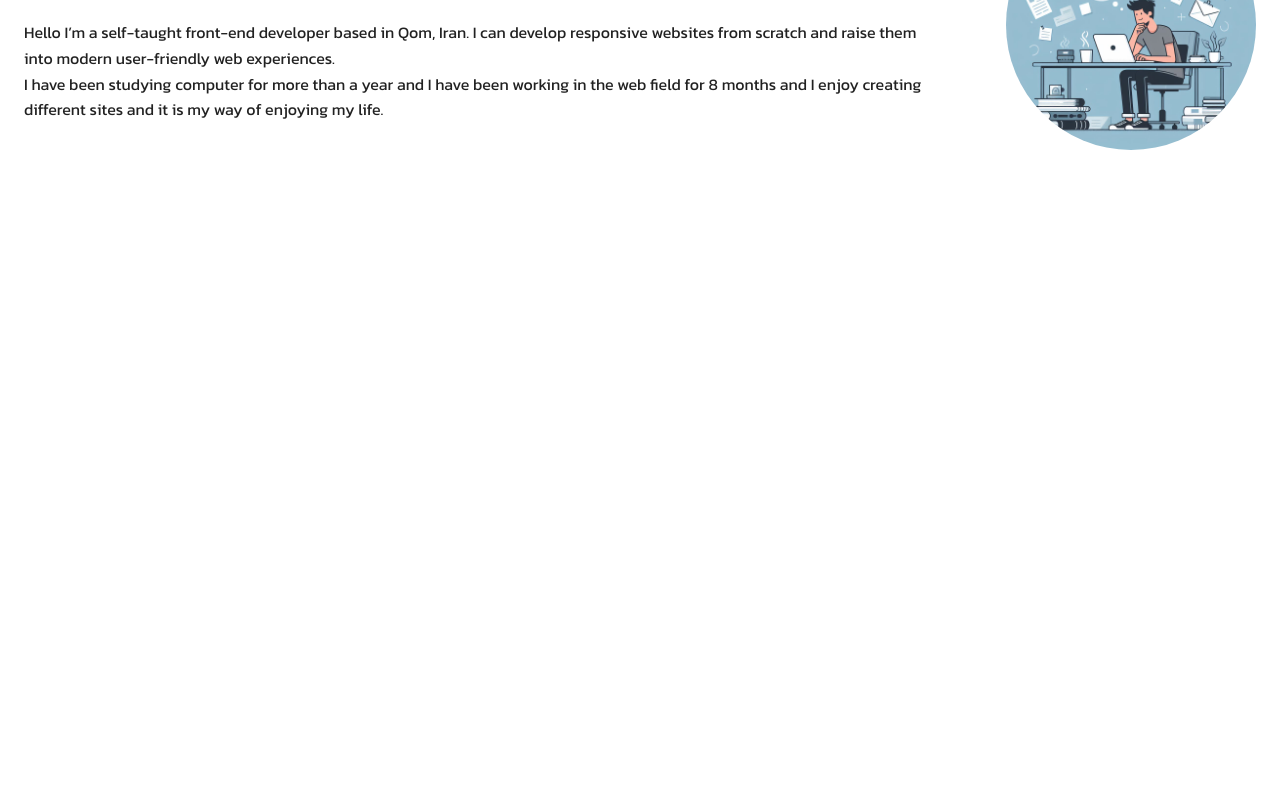
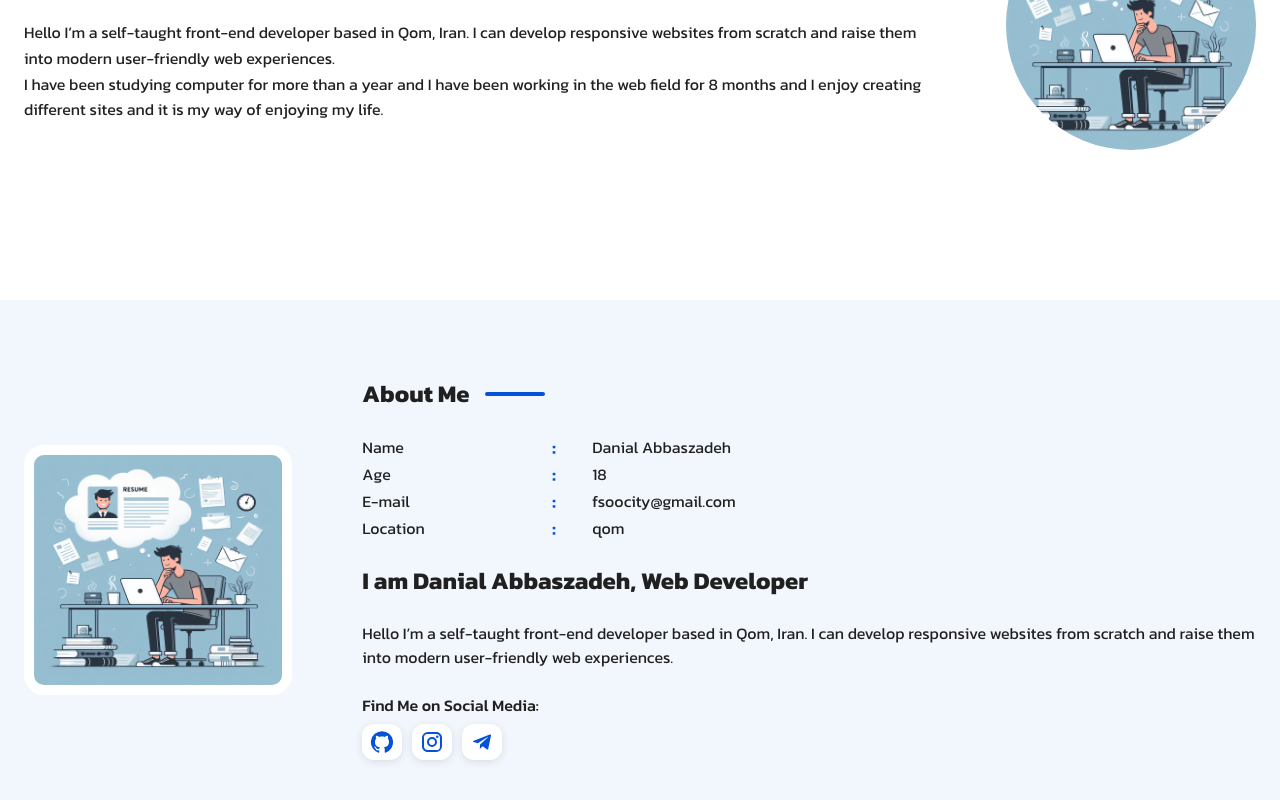
Before and after one commit to Mr-RoRo/portofilo, a React (Vite) app: page / in a window 1280 px wide. Shown: the part 300-1100 px from the top of the page. Before the commit the page ends 800 px from the top, so only its background shows below. Built offline with nearby package versions, Linux system fonts and the light colour scheme.

Commit message:
feat(): Create About Me Section

```diff
--- a/src/App.tsx
+++ b/src/App.tsx
@@ -1,12 +1,14 @@
 import { Stack } from "@mui/material";
 import NavBar from "./components/NavBar/NavBar";
 import Hero from "./components/Hero/Hero";
+import AboutMe from "./components/AboutMe/AboutMe";
 
 function App() {
   return (
     <Stack>
       <NavBar />
       <Hero />
+      <AboutMe />
     </Stack>
   );
 }
--- /dev/null
+++ b/src/components/AboutMe/AboutMe.tsx
@@ -0,0 +1,123 @@
+import {
+  Container,
+  Divider,
+  IconButton,
+  Stack,
+  Typography,
+  useMediaQuery,
+  useTheme,
+} from "@mui/material";
+import profile from "../../assets/profile.png";
+import GitHubIcon from "@mui/icons-material/GitHub";
+import InstagramIcon from "@mui/icons-material/Instagram";
+import TelegramIcon from "@mui/icons-material/Telegram";
+const AboutInfo = [
+  { id: 1, title: "Name", content: "Danial Abbaszadeh" },
+  { id: 2, title: "Age", content: "18" },
+  { id: 3, title: "E-mail", content: "fsoocity@gmail.com" },
+  { id: 4, title: "Location", content: "qom" },
+];
+const Icons = [<GitHubIcon />, <InstagramIcon />, <TelegramIcon />];
+const AboutMe = () => {
+  const theme = useTheme();
+  const large = useMediaQuery(theme.breakpoints.up("xl"));
+  return (
+    <Stack width="100%" bgcolor="primary.light" position="relative">
+      <Container
+        sx={{
+          py: "80px",
+          display: "flex",
+          alignItems: "center",
+          justifyContent: "center",
+          gap: "70px",
+          flexDirection: "row",
+        }}
+      >
+        <Stack
+          component="img"
+          src={profile}
+          borderRadius="20px"
+          border="10px solid white"
+          width="270px"
+          height="250px"
+        />
+        <Stack width="900px">
+          <Typography display="flex" gap="15px" variant="h2" mb="25px">
+            About Me
+            <Divider
+              orientation="vertical"
+              flexItem
+              sx={{
+                width: "60px",
+                height: "2px",
+                border: "2px solid",
+                borderColor: "primary.main",
+                borderRadius: "8px",
+                my: "auto",
+              }}
+            />
+          </Typography>
+          {AboutInfo.map((info) => (
+            <Stack flexDirection="row" alignItems="center">
+              <Typography width="190px" variant="body1">
+                {info.title}
+              </Typography>
+              <Typography
+                width="40px"
+                fontWeight="bold"
+                fontSize="18px"
+                component="span"
+                color="primary.main"
+              >
+                :
+              </Typography>
+              <Typography variant="body1">{info.content}</Typography>
+            </Stack>
+          ))}
+          <Stack mt="25px" gap="25px">
+            <Typography variant="h2">
+              I am Danial Abbaszadeh, Web Developer
+            </Typography>
+            <Typography variant="body1">
+              Hello I’m a self-taught front-end developer based in Qom, Iran. I
+              can develop responsive websites from scratch and raise them into
+              modern user-friendly web experiences.
+            </Typography>
+            <Stack gap="8px">
+              <Typography variant="body2">Find Me on Social Media:</Typography>
+              <Stack flexDirection="row" color="primary.main" gap="10px">
+                {Icons.map((icon) => (
+                  <IconButton
+                    sx={{
+                      p: "6px 8px",
+                      bgcolor: "white",
+                      borderRadius: "12px",
+                      boxShadow: 3,
+                    }}
+                    color="inherit"
+                  >
+                    {icon}
+                  </IconButton>
+                ))}
+              </Stack>
+            </Stack>
+          </Stack>
+        </Stack>
+      </Container>
+      {large && (
+        <Typography
+          sx={{ transform: "rotate(-90deg)" }}
+          top="40%"
+          right="0"
+          position="absolute"
+          fontSize="85px"
+          color="#e4eef8"
+        >
+          HTML
+        </Typography>
+      )}
+    </Stack>
+  );
+};
+
+export default AboutMe;
```
